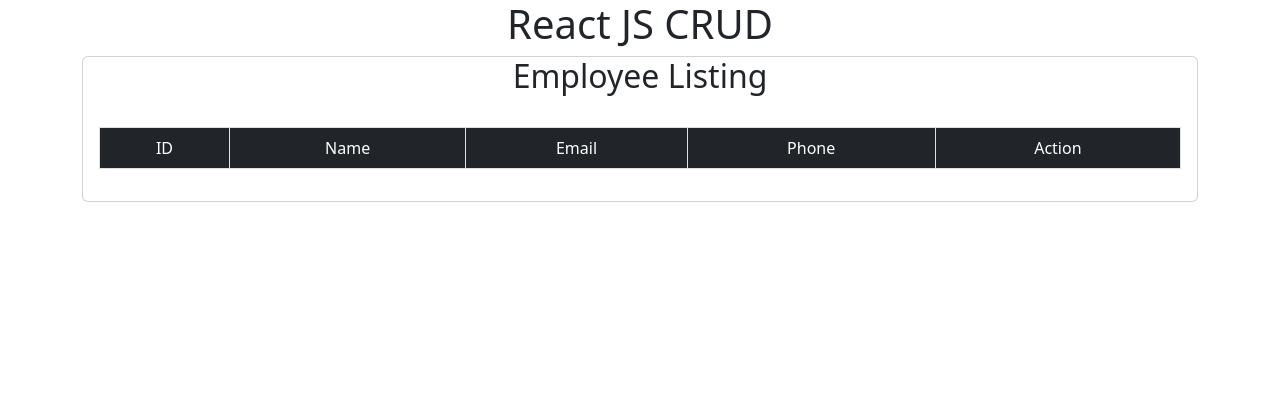
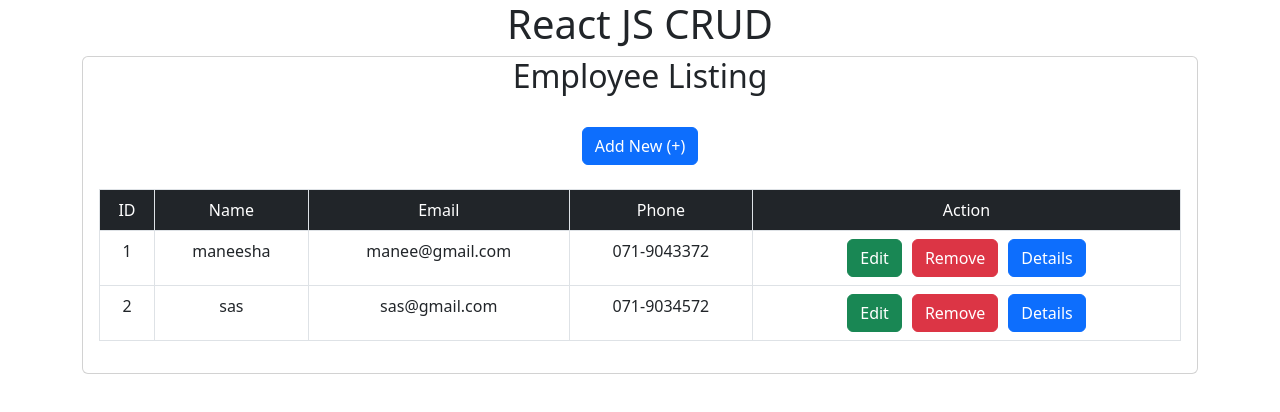
Before and after one commit to mGunawardhana/React-Js-CRUD-operations-testing, a React (Create React App) app: page / in a window 1280 px wide. Shown: the top 412 px of the page. Built offline with nearby package versions, Linux system fonts and the light colour scheme; data requests are answered from the project's data file.

Commit message:
introducing buttons

```diff
--- /dev/null
+++ b/db.json
@@ -0,0 +1,16 @@
+{
+  "employee": [
+    {
+      "id": 1,
+      "name": "maneesha",
+      "email": "manee@gmail.com",
+      "phone": "071-9043372"
+    },
+    {
+      "id": 2,
+      "name": "sas",
+      "email": "sas@gmail.com",
+      "phone": "071-9034572"
+    }
+  ]
+}
--- a/src/App.css
+++ b/src/App.css
@@ -24,6 +24,11 @@
     color: white;
 }
 
+.btn {
+    margin-left: 5px;
+    margin-right: 5px;
+}
+
 .App-link {
     color: #61dafb;
 }
--- a/src/EmpListing.js
+++ b/src/EmpListing.js
@@ -1,10 +1,30 @@
+import {useEffect, useState} from "react";
+import {Link} from "react-router-dom";
+
 const EmpListing = () => {
+    const [empData, empDataChange] = useState(null);
+    useEffect(() => {
+        fetch("http://localhost:8000/employee").then((res) => {
+            return res.json();
+        }).then((resp) => {
+            // alert(resp.getMessage())
+            empDataChange(resp);
+        }).catch((error) => {
+            alert(error.getMessage());
+        })
+    }, []);
+
     return (<div className="container">
         <div className="card">
             <div className="card-title">
                 <h2> Employee Listing </h2>
             </div>
             <div className="card-body">
+
+                <div className="pb-4">
+                    <Link className="btn btn-primary">Add New (+) </Link>
+                </div>
+
                 <table className="table table-bordered">
                     <thead className="bg-dark text-white">
                     <tr>
@@ -16,7 +36,20 @@ const EmpListing = () => {
                     </tr>
                     </thead>
                     <tbody>
-
+                    {empData &&
+                        empData.map(item => (
+                            <tr key={item.id}>
+                                <td>{item.id}</td>
+                                <td>{item.name}</td>
+                                <td>{item.email}</td>
+                                <td>{item.phone}</td>
+                                <td className="">
+                                    <a className="btn btn-success">Edit</a>
+                                    <a className="btn btn-danger">Remove</a>
+                                    <a className="btn btn-primary">Details</a>
+                                </td>
+                            </tr>
+                        ))}
                     </tbody>
                 </table>
             </div>
```
Lines whose indentation alone changed are shown as unchanged.
